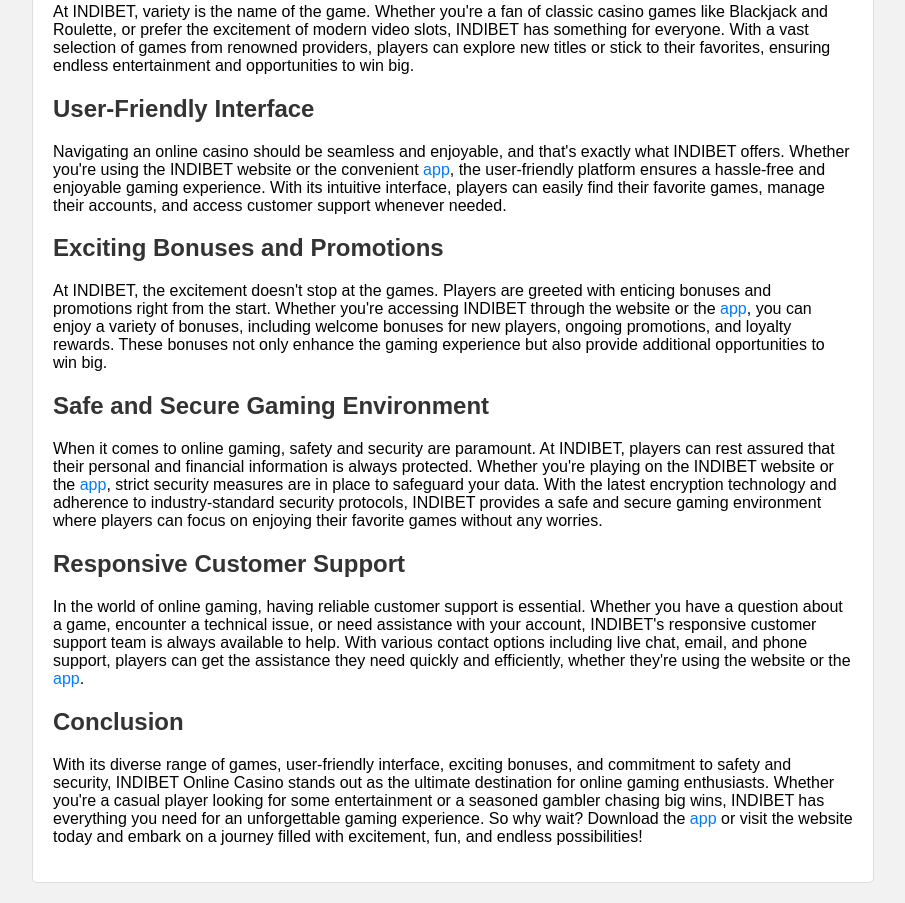
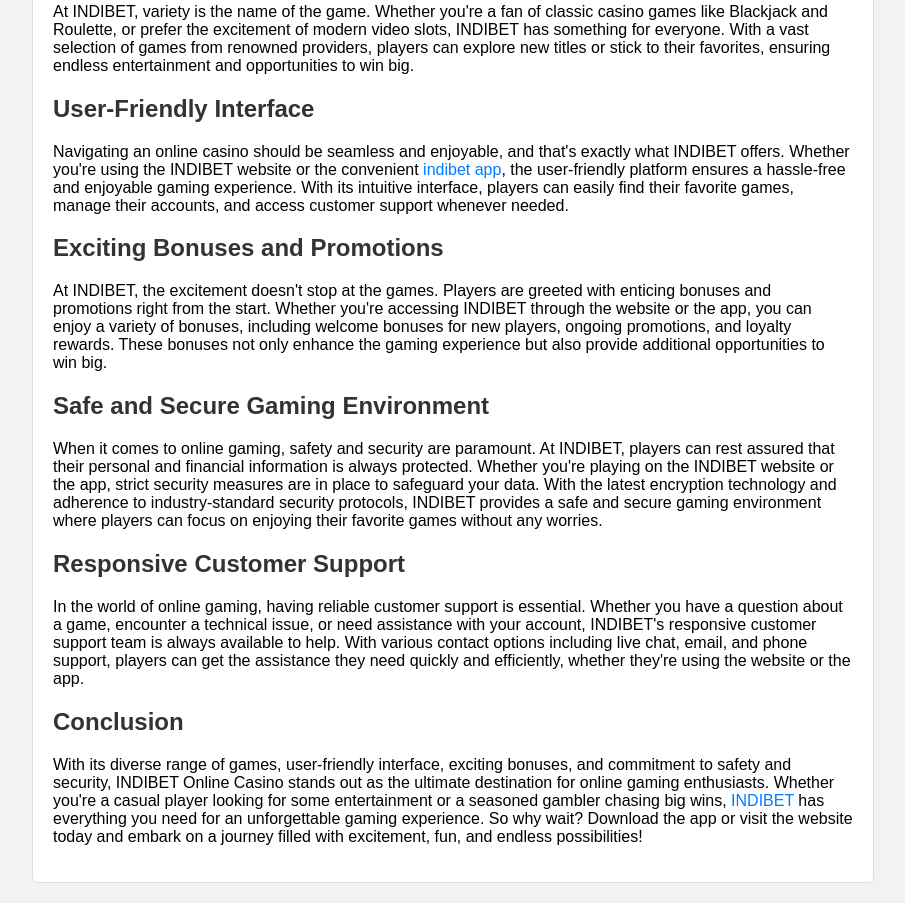
Before and after one commit to roberthinsom/indibet-netlify, a plain HTML site: page index.html in a window 1280 px wide. Shown: the part 295-1198 px from the top of the page, without its empty margins (187-1092 px from the left). Drawn offline with Linux system fonts and the light colour scheme.

Commit message:
Update index.html

```diff
--- a/index.html
+++ b/index.html
@@ -44,23 +44,23 @@
 
   <h2>User-Friendly Interface</h2>
 
-  <p>Navigating an online casino should be seamless and enjoyable, and that's exactly what INDIBET offers. Whether you're using the INDIBET website or the convenient <a href="https://www.indibet.app/">app</a>, the user-friendly platform ensures a hassle-free and enjoyable gaming experience. With its intuitive interface, players can easily find their favorite games, manage their accounts, and access customer support whenever needed.</p>
+  <p>Navigating an online casino should be seamless and enjoyable, and that's exactly what INDIBET offers. Whether you're using the INDIBET website or the convenient <a href="https://www.indibet.app/">indibet app</a>, the user-friendly platform ensures a hassle-free and enjoyable gaming experience. With its intuitive interface, players can easily find their favorite games, manage their accounts, and access customer support whenever needed.</p>
 
   <h2>Exciting Bonuses and Promotions</h2>
 
-  <p>At INDIBET, the excitement doesn't stop at the games. Players are greeted with enticing bonuses and promotions right from the start. Whether you're accessing INDIBET through the website or the <a href="https://www.indibet.app/">app</a>, you can enjoy a variety of bonuses, including welcome bonuses for new players, ongoing promotions, and loyalty rewards. These bonuses not only enhance the gaming experience but also provide additional opportunities to win big.</p>
+  <p>At INDIBET, the excitement doesn't stop at the games. Players are greeted with enticing bonuses and promotions right from the start. Whether you're accessing INDIBET through the website or the app, you can enjoy a variety of bonuses, including welcome bonuses for new players, ongoing promotions, and loyalty rewards. These bonuses not only enhance the gaming experience but also provide additional opportunities to win big.</p>
 
   <h2>Safe and Secure Gaming Environment</h2>
 
-  <p>When it comes to online gaming, safety and security are paramount. At INDIBET, players can rest assured that their personal and financial information is always protected. Whether you're playing on the INDIBET website or the <a href="https://www.indibet.app/">app</a>, strict security measures are in place to safeguard your data. With the latest encryption technology and adherence to industry-standard security protocols, INDIBET provides a safe and secure gaming environment where players can focus on enjoying their favorite games without any worries.</p>
+  <p>When it comes to online gaming, safety and security are paramount. At INDIBET, players can rest assured that their personal and financial information is always protected. Whether you're playing on the INDIBET website or the app, strict security measures are in place to safeguard your data. With the latest encryption technology and adherence to industry-standard security protocols, INDIBET provides a safe and secure gaming environment where players can focus on enjoying their favorite games without any worries.</p>
 
   <h2>Responsive Customer Support</h2>
 
-  <p>In the world of online gaming, having reliable customer support is essential. Whether you have a question about a game, encounter a technical issue, or need assistance with your account, INDIBET's responsive customer support team is always available to help. With various contact options including live chat, email, and phone support, players can get the assistance they need quickly and efficiently, whether they're using the website or the <a href="https://www.indibet.app/">app</a>.</p>
+  <p>In the world of online gaming, having reliable customer support is essential. Whether you have a question about a game, encounter a technical issue, or need assistance with your account, INDIBET's responsive customer support team is always available to help. With various contact options including live chat, email, and phone support, players can get the assistance they need quickly and efficiently, whether they're using the website or the app.</p>
 
   <h2>Conclusion</h2>
 
-  <p>With its diverse range of games, user-friendly interface, exciting bonuses, and commitment to safety and security, INDIBET Online Casino stands out as the ultimate destination for online gaming enthusiasts. Whether you're a casual player looking for some entertainment or a seasoned gambler chasing big wins, INDIBET has everything you need for an unforgettable gaming experience. So why wait? Download the <a href="https://www.indibet.app/">app</a> or visit the website today and embark on a journey filled with excitement, fun, and endless possibilities!</p>
+  <p>With its diverse range of games, user-friendly interface, exciting bonuses, and commitment to safety and security, INDIBET Online Casino stands out as the ultimate destination for online gaming enthusiasts. Whether you're a casual player looking for some entertainment or a seasoned gambler chasing big wins, <a href="https://roberthinsom.github.io/indibet/">INDIBET</a> has everything you need for an unforgettable gaming experience. So why wait? Download the app or visit the website today and embark on a journey filled with excitement, fun, and endless possibilities!</p>
 </div>
 
 </body>
```
